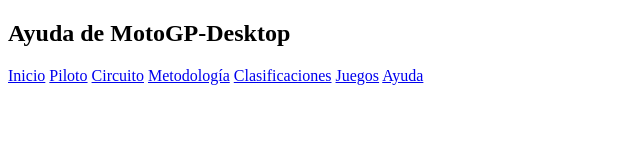
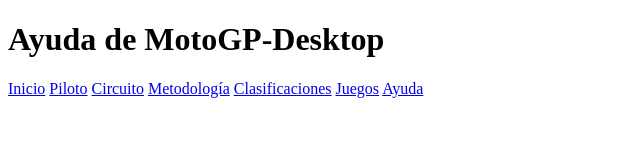
Before and after one commit to AndresZbr/SEW, a plain HTML site: page MotoGP-Desktop/ayuda.html in a window 1280 px wide. Shown: the whole page, without its empty margins (0-640 px from the left). Drawn offline with Linux system fonts and the light colour scheme.

Commit message:
Update ayuda.html

```diff
--- a/MotoGP-Desktop/ayuda.html
+++ b/MotoGP-Desktop/ayuda.html
@@ -11,7 +11,7 @@
         <link rel="stylesheet" type="text/css" href="estilo/estilo.css" />
     </head>
     <body>
-        <h2>Ayuda de MotoGP-Desktop</h2>
+        <h1>Ayuda de MotoGP-Desktop</h1>
 
         <nav>
             <a href="index.html" title="Inicio de MotoGP-Desktop">Inicio</a>
```
